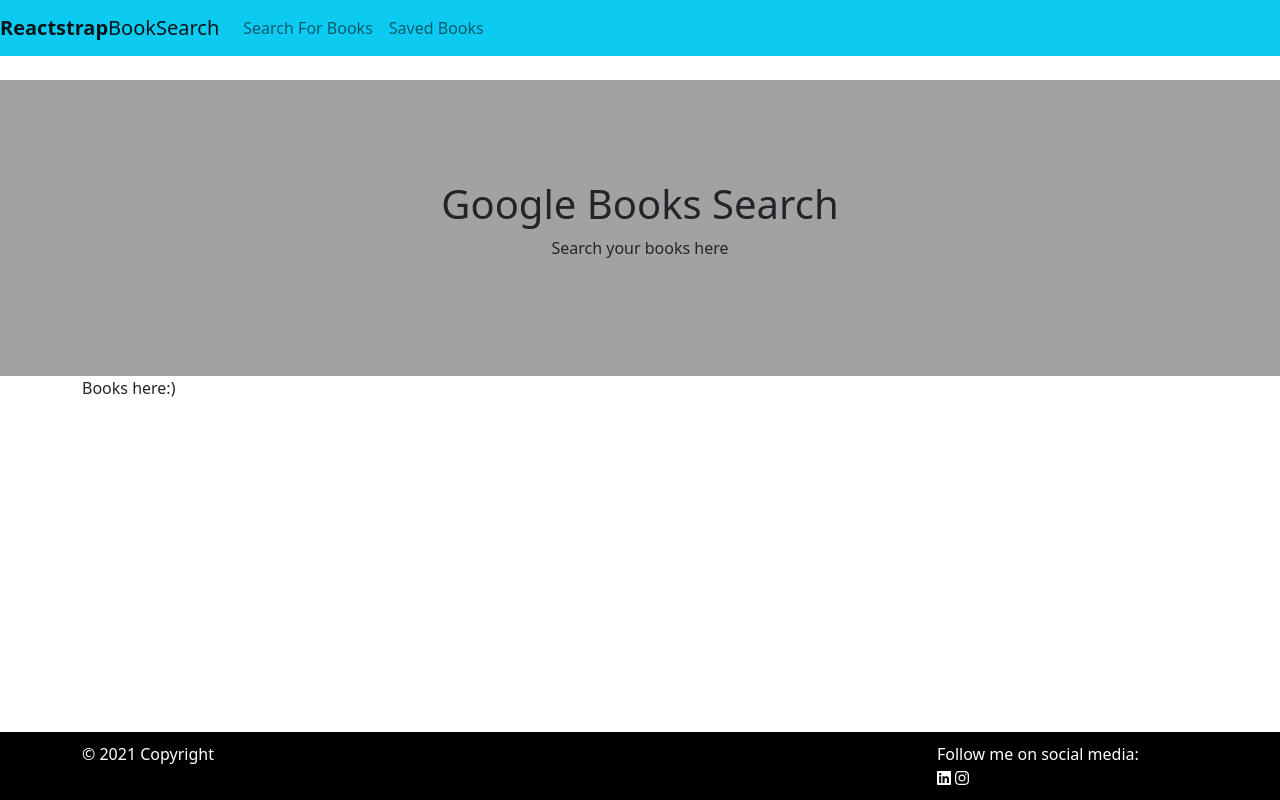
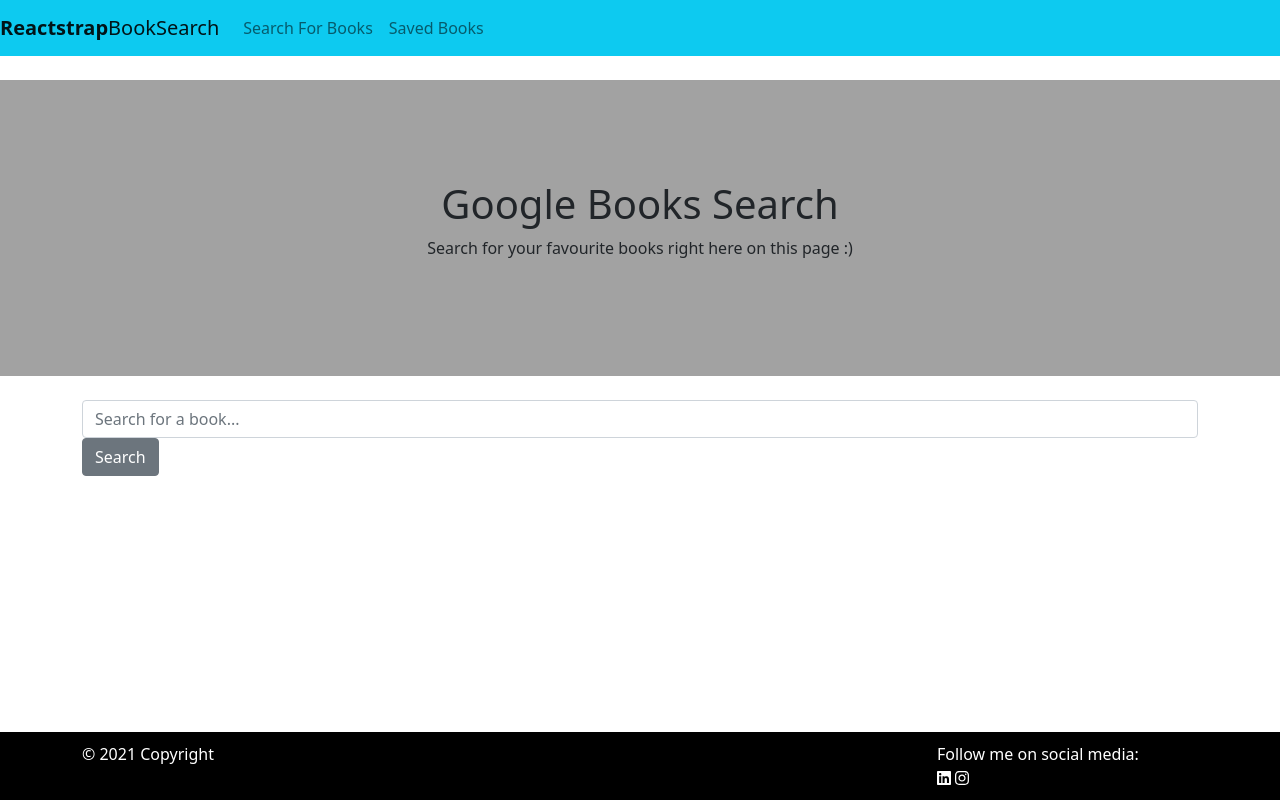
Before and after one commit to Maryum97/Google-Book-Search-2021, a React (Create React App) app in the folder client/: page / in a window 1280 px wide. Built offline with nearby package versions, Linux system fonts and the light colour scheme; no server answers.

Commit message:
added form component into page

```diff
--- a/client/src/pages/SearchBooks.js
+++ b/client/src/pages/SearchBooks.js
@@ -1,9 +1,10 @@
 import React, { useEffect, useState } from 'react';
 import { Container, Row, Col } from 'reactstrap';
+import API from '../utils/API';
 
 // import components
 import Jumbotron from '../components/Jumbotron';
-import API from '../utils/API';
+import FormBooks from '../components/FormBooks';
 
 function SearchBooks() {
     // declare state variables
@@ -30,10 +31,11 @@
         <div>
             <Jumbotron
                     heading='Google Books Search'
-                    text='Search your books here'
+                    text='Search for your favourite books right here on this page :)'
                 />
+                <br></br>
             <Container>
-                Books here:)
+                <FormBooks />
             </Container>
         </div>
     )
```
